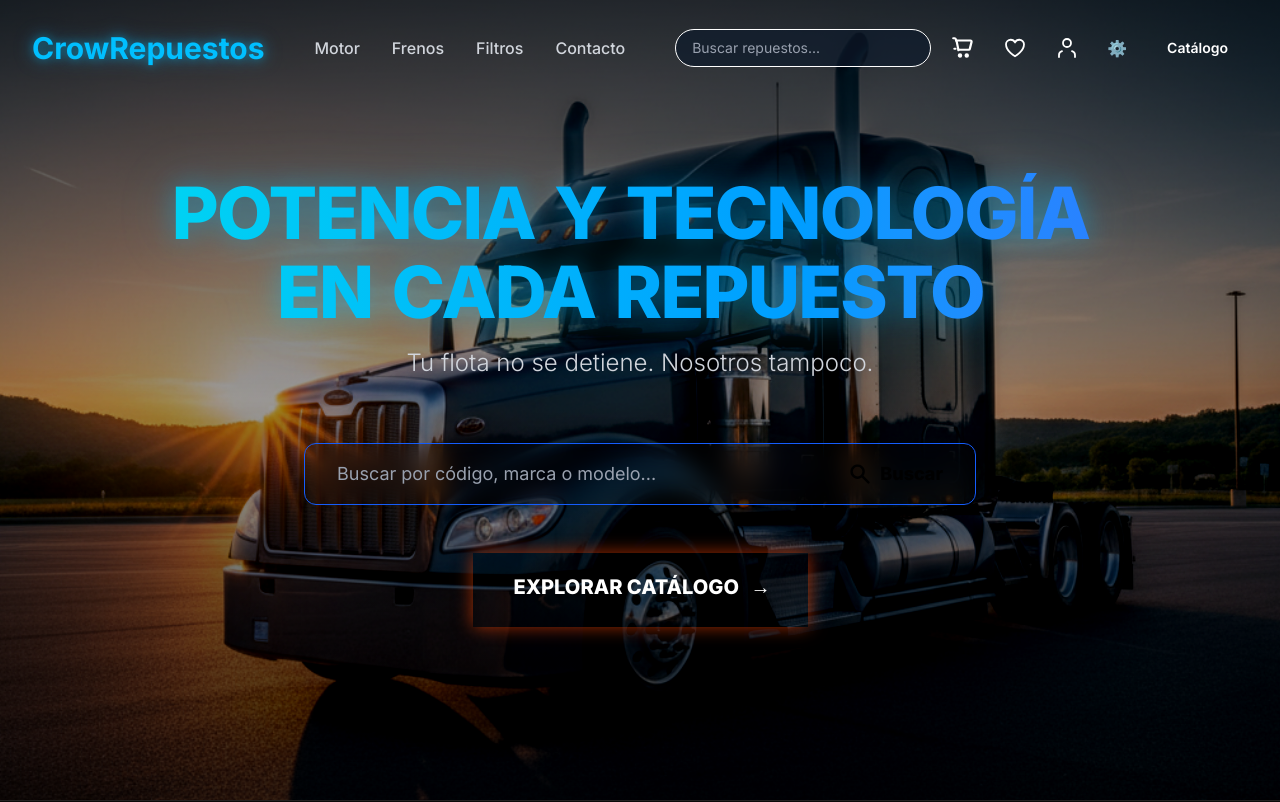
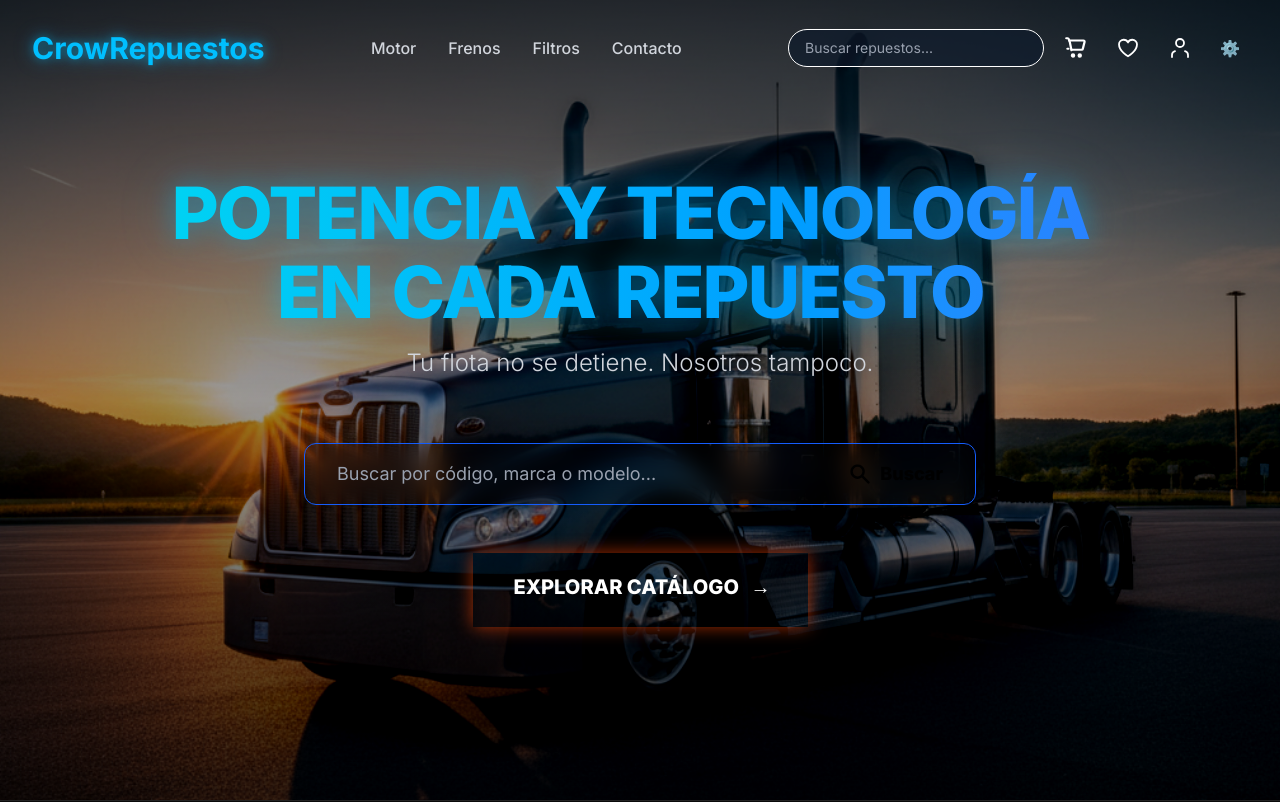
Before and after one commit to lautigit1/Crow, a Next.js app: page / in a window 1280 px wide. Shown: the top 802 px of the page. Built offline with nearby package versions, Linux system fonts and the light colour scheme.

Commit message:
Subo cambios

```diff
--- a/app/components/layout/Navbar.tsx
+++ b/app/components/layout/Navbar.tsx
@@ -257,14 +257,6 @@ export default function Navbar() {
               ⚙️
             </Link>
           )}
-
-          {/* Botón catálogo */}
-          <Link
-            href="/products"
-            className="bg-rojo-potente text-white font-semibold px-5 py-2 rounded-full transition-all duration-300 hover:bg-red-600 text-sm"
-          >
-            Catálogo
-          </Link>
         </div>
       </nav>
 
```
